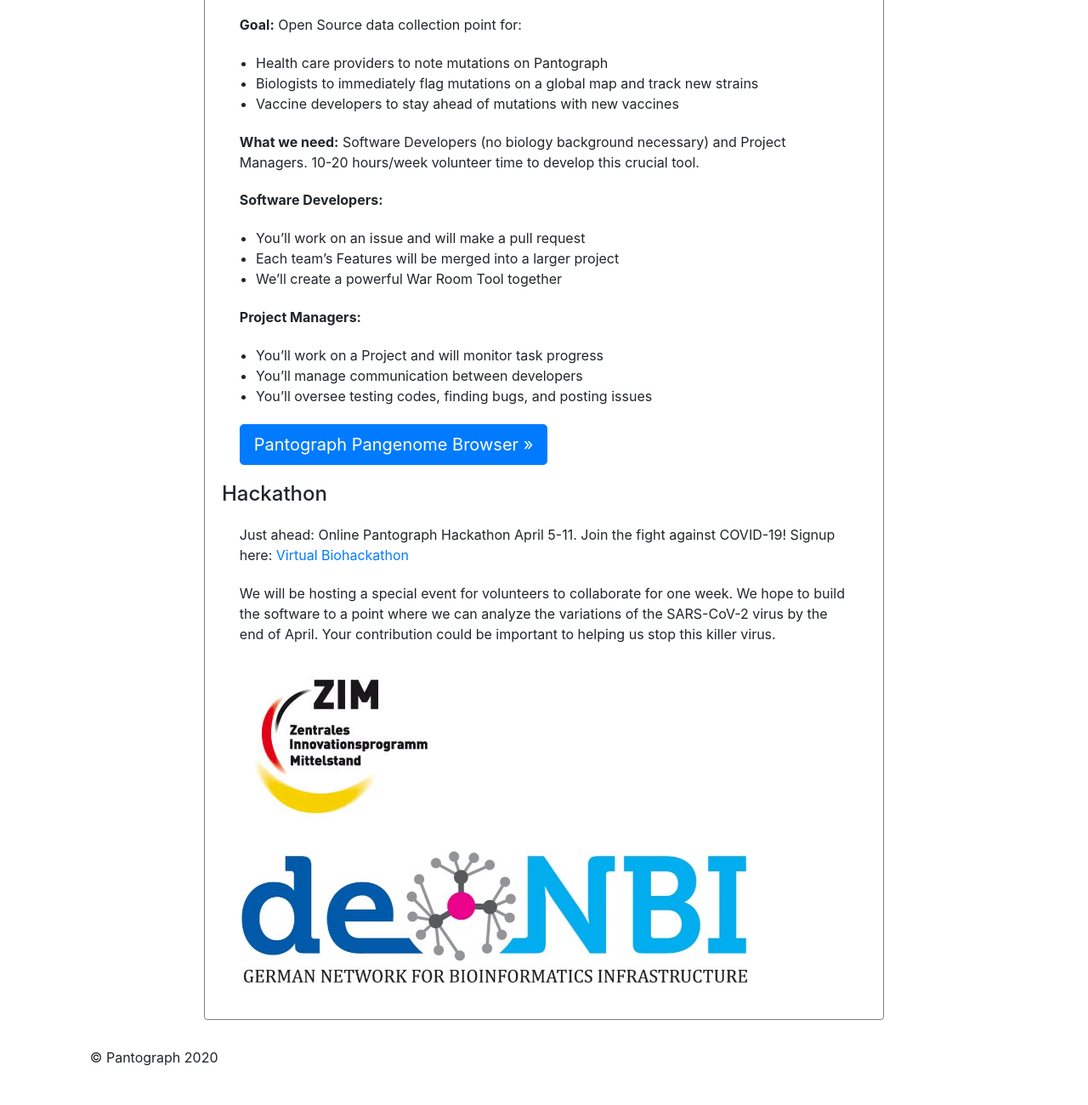
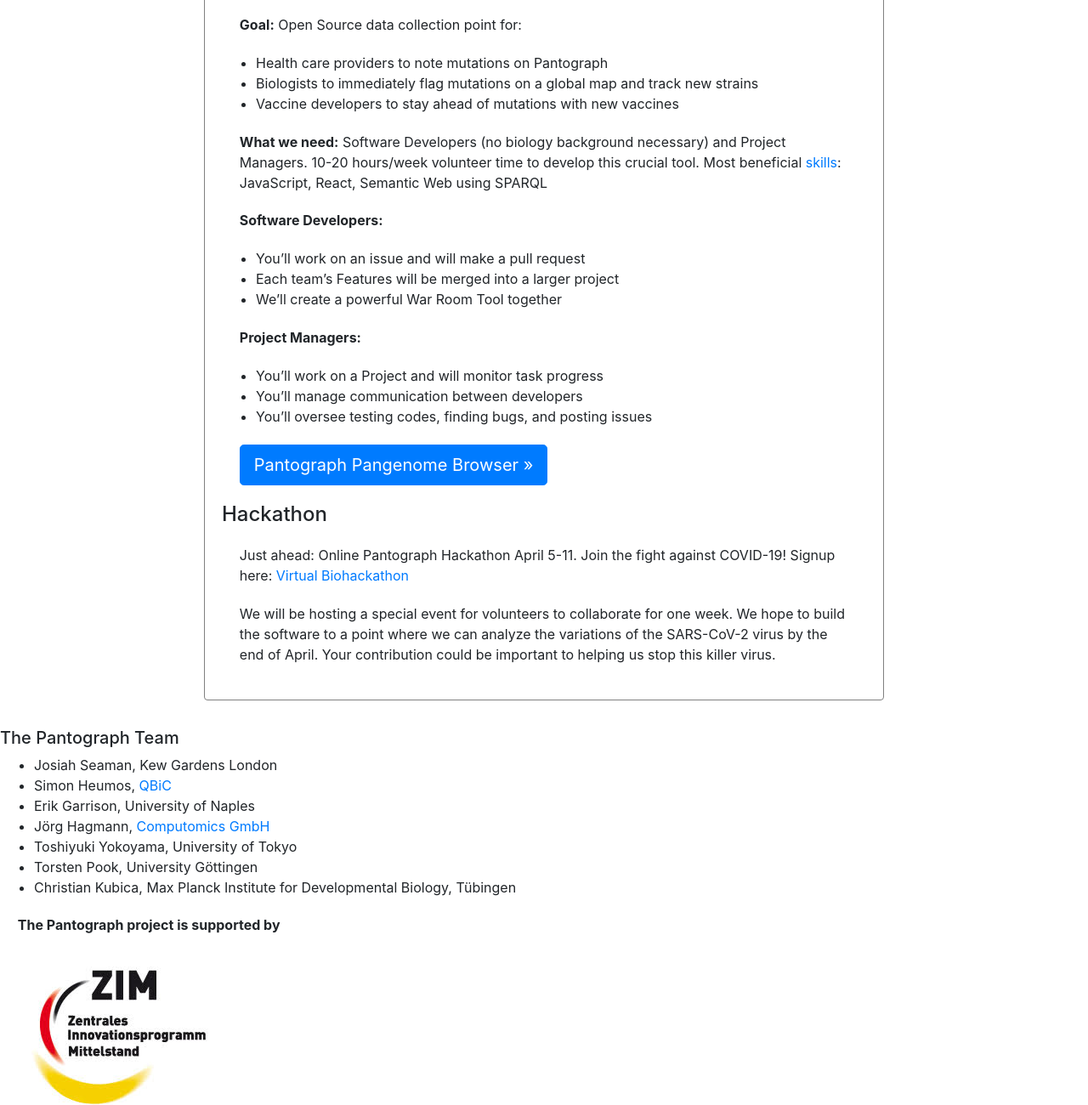
Before and after one commit to graph-genome/graph-genome.github.io, a plain HTML site: page index.html in a window 1280 px wide. Shown: the part 820-2120 px from the top of the page at 85% size. Before the commit the page ends 2097 px from the top, so only its background shows below. Drawn offline with nearby package versions, Linux system fonts and the light colour scheme.

Commit message:
added Team and link to Skills to start page

```diff
--- a/index.html
+++ b/index.html
@@ -77,7 +77,9 @@
                 </p>
 
                 <p><strong>What we need:</strong> Software Developers (no biology background necessary) and Project Managers.
-                    10-20 hours/week volunteer time to develop this crucial tool.</p>
+                    10-20 hours/week volunteer time to develop this crucial tool.
+                    Most beneficial <a href="hackathon.html#skills-needed">skills</a>:
+                    JavaScript, React, Semantic Web using SPARQL</p>
 
                 <p><strong>Software Developers:</strong><ul>
                     <li>You’ll work on an issue and will make a pull request</li>
@@ -109,22 +111,32 @@
                 </p>
 
 
+            </div>
+        </div>
 
+    <!-- /container -->
+
+    <h5>The Pantograph Team</h5><ul>
+        <li>Josiah Seaman, Kew Gardens London</li>
+        <li>Simon Heumos, <a href="https://uni-tuebingen.de/forschung/forschungsinfrastruktur/zentrum-fuer-quantitative-biologie-qbic/">QBiC</a></li>
+        <li>Erik Garrison, University of Naples</li>
+        <li>Jörg Hagmann, <a href="https://computomics.com">Computomics GmbH</a></li>
+        <li>Toshiyuki Yokoyama, University of Tokyo</li>
+        <li>Torsten Pook, University Göttingen</li>
+        <li>Christian Kubica, Max Planck Institute for Developmental Biology, Tübingen</li>
+    </ul>
+
+
+    <p><strong>The Pantograph project is supported by</strong>
     <p>
         <img src="img/ZIM.jpg">
     </p>
-
 
 
     <p>
         <img src="img/GermanNetworkForBioInformatics1.jpg">
     </p>
 
-
-            </div>
-        </div>
-
-    <!-- /container -->
 
     </main>
 
```
Lines whose indentation alone changed are shown as unchanged.
